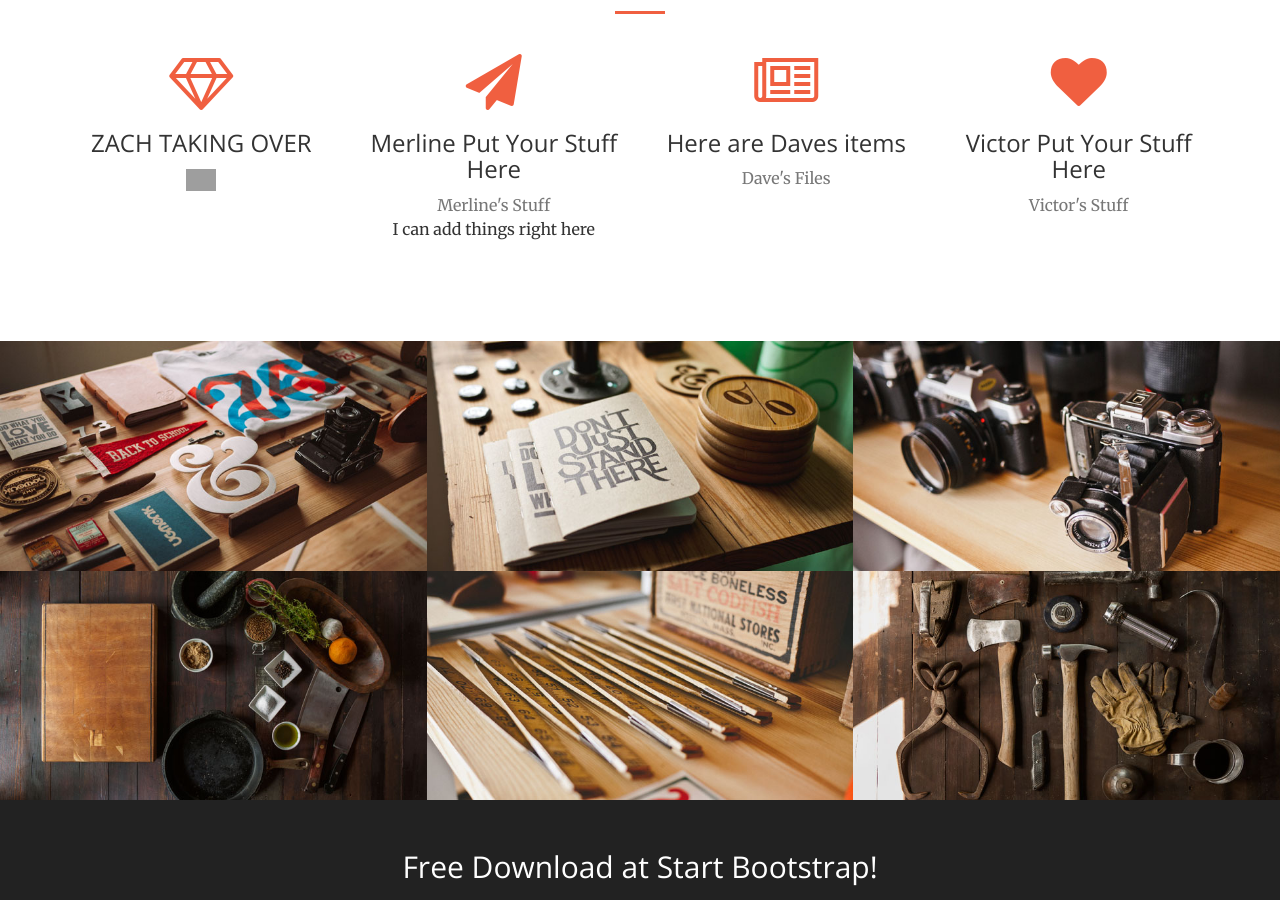
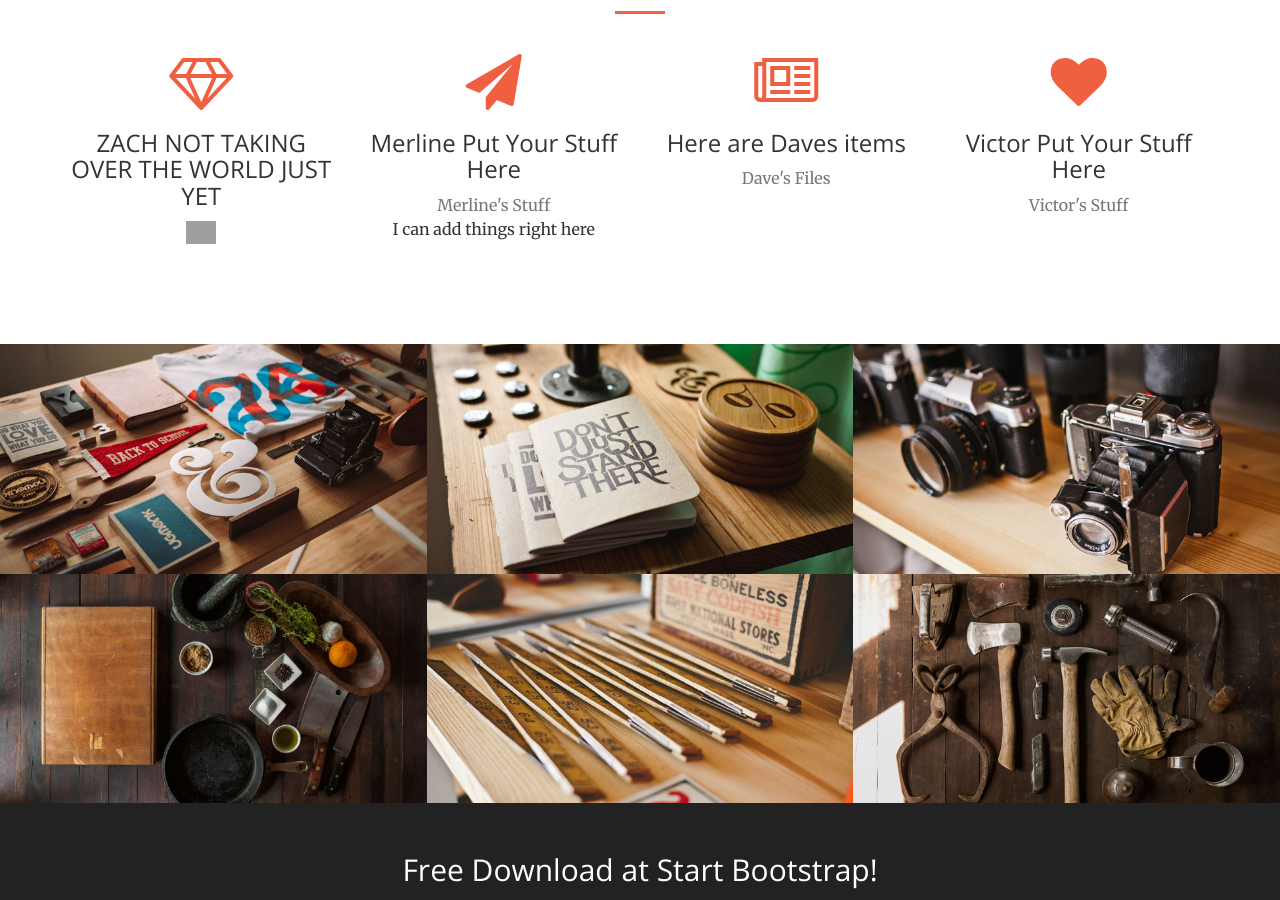
Before and after one commit to Kazanz/git_demonstration, a plain HTML site: page index.html in a window 1280 px wide. Shown: the part 1360-2260 px from the top of the page. Drawn offline with nearby package versions, Linux system fonts and the light colour scheme; grey boxes are pictures that could not be loaded.

Commit message:
changed zachs text

```diff
--- a/index.html
+++ b/index.html
@@ -109,7 +109,7 @@
                 <div class="col-lg-3 col-md-6 text-center">
                     <div class="service-box">
                         <i class="fa fa-4x fa-diamond wow bounceIn text-primary"></i>
-                        <h3>ZACH TAKING OVER</h3>
+                        <h3>ZACH NOT TAKING OVER THE WORLD JUST YET</h3>
                         <p class="text-muted"><img src="http://blog.upcoachme.com/wp-content/uploads/zach1.jpg" style="width:30px;"></p>
                     </div>
                 </div>
```
